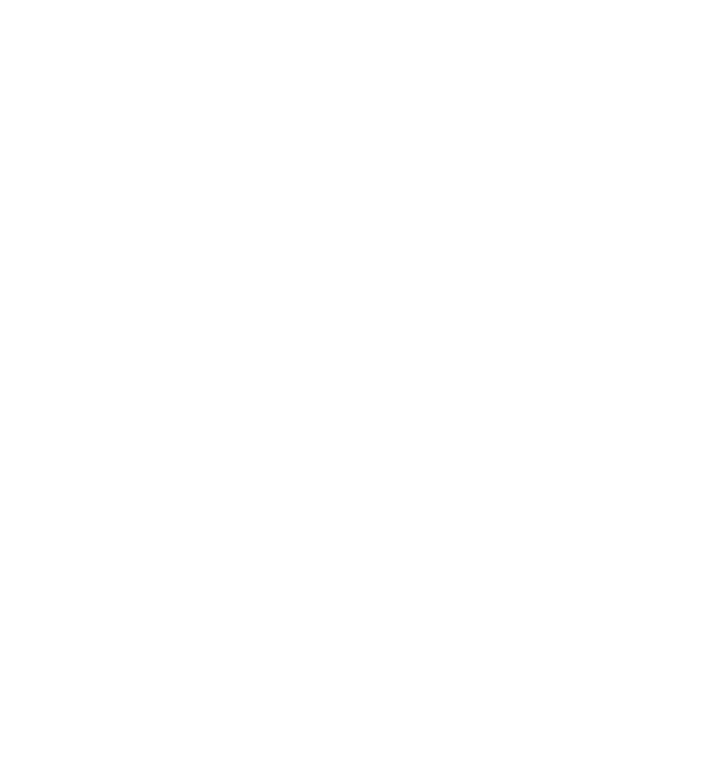
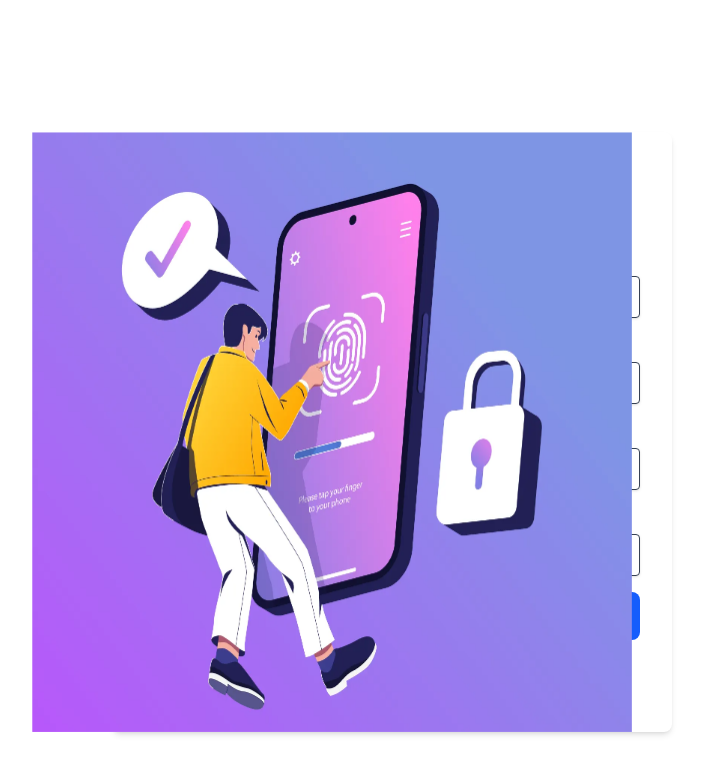
Before and after one commit to Refilwe15/shopping-list-task5-codetribe, a React (Vite) app: page /register in a window 1280 px wide. Before the commit this address had no page. Shown: the top 774 px of the page, without its empty margins (328-1030 px from the left). Built offline with nearby package versions, Linux system fonts and the light colour scheme.

Commit message:
i added register page with styling

```diff
--- a/src/App.tsx
+++ b/src/App.tsx
@@ -9,6 +9,7 @@
 import LoginForm from './components/login/form'
 import NavBar from './components/landing/navBar'
 import Footer from './components/landing/footer'
+import RegisterForm from './components/register/registerForm'
 
 
 function App() {
@@ -41,6 +42,17 @@
           </>
         }
       />
+            <Route
+        path="/register"
+        element={
+          <>
+
+          <RegisterForm />
+
+
+          </>
+        }
+      />
     </Routes>
 
     </>
--- /dev/null
+++ b/src/components/register/registerForm.tsx
@@ -0,0 +1,100 @@
+import Picture from "../../components/login/picture"; // we’ll keep Picture as a separate component
+
+function RegisterForm() {
+  return (
+    <>
+    <Picture />
+    <form className="w-140  h-150 p-8 bg-white rounded-lg shadow-md ml-110 mt-33">
+      {/* Heading */}
+      <h2 className="text-2xl font-bold text-gray-800 mb-2">Create Account</h2>
+      <p className="text-gray-500 text-sm mb-6">
+        Fill in your details to create a new account
+      </p>
+
+
+
+      {/* Surname */}
+      <div className="mb-4">
+        <label
+          className="block text-gray-700 text-sm font-bold mb-2"
+          htmlFor="surname"
+        >
+          Full Name :
+        </label>
+        <input
+          id="surname"
+          type="text"
+          placeholder="Enter your surname"
+          className="shadow border rounded w-full py-2 px-3 text-gray-700 focus:outline-none focus:ring-2 focus:ring-purple-400"
+        />
+      </div>
+
+      {/* Email */}
+      <div className="mb-4">
+        <label
+          className="block text-gray-700 text-sm font-bold mb-2"
+          htmlFor="email"
+        >
+          Email :
+        </label>
+        <input
+          id="email"
+          type="email"
+          placeholder="Enter your email"
+          className="shadow border rounded w-full py-2 px-3 text-gray-700 focus:outline-none focus:ring-2 focus:ring-purple-400"
+        />
+      </div>
+
+      {/* Phone */}
+      <div className="mb-4">
+        <label
+          className="block text-gray-700 text-sm font-bold mb-2"
+          htmlFor="phone"
+        >
+          Phone :
+        </label>
+        <input
+          id="phone"
+          type="tel"
+          placeholder="Enter your phone number"
+          className="shadow border rounded w-full py-2 px-3 text-gray-700 focus:outline-none focus:ring-2 focus:ring-purple-400"
+        />
+      </div>
+
+      {/* Password */}
+      <div className="mb-4">
+        <label
+          className="block text-gray-700 text-sm font-bold mb-2"
+          htmlFor="password"
+        >
+          Password :
+        </label>
+        <input
+          id="password"
+          type="password"
+          placeholder="Enter password"
+          className="shadow border rounded w-full py-2 px-3 text-gray-700 focus:outline-none focus:ring-2 focus:ring-purple-400"
+        />
+      </div>
+
+      {/* Button */}
+      <button
+        type="submit"
+        className="w-full bg-blue-600 text-white py-3 rounded-lg font-semibold hover:bg-purple-700 transition"
+      >
+        Register
+      </button>
+
+      {/* Login Link */}
+      <p className="mt-6 text-center text-sm text-gray-600">
+        Already have an account?{" "}
+        <a href="/login" className="text-blue-600 font-semibold hover:underline">
+          Login here
+        </a>
+      </p>
+    </form>
+    </>
+  );
+}
+
+export default RegisterForm;
```
